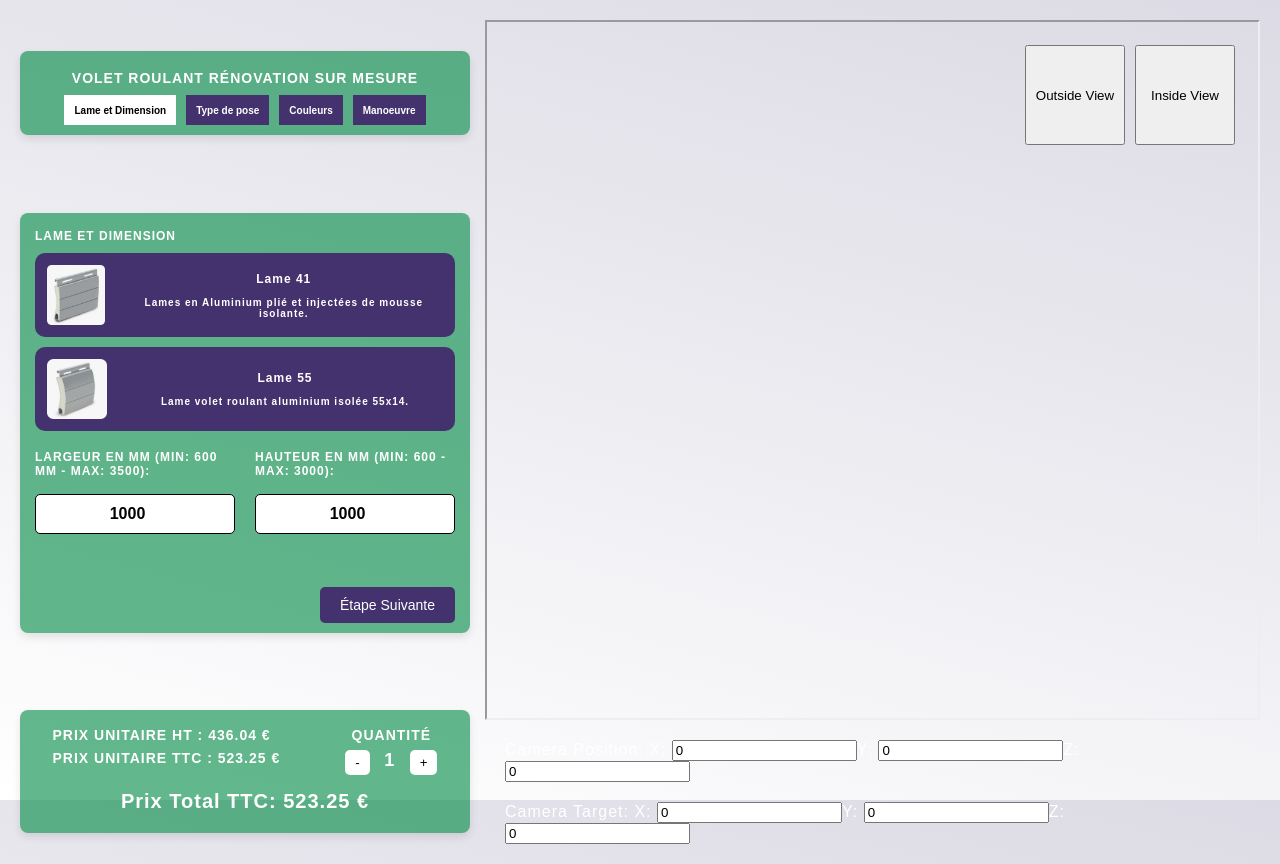
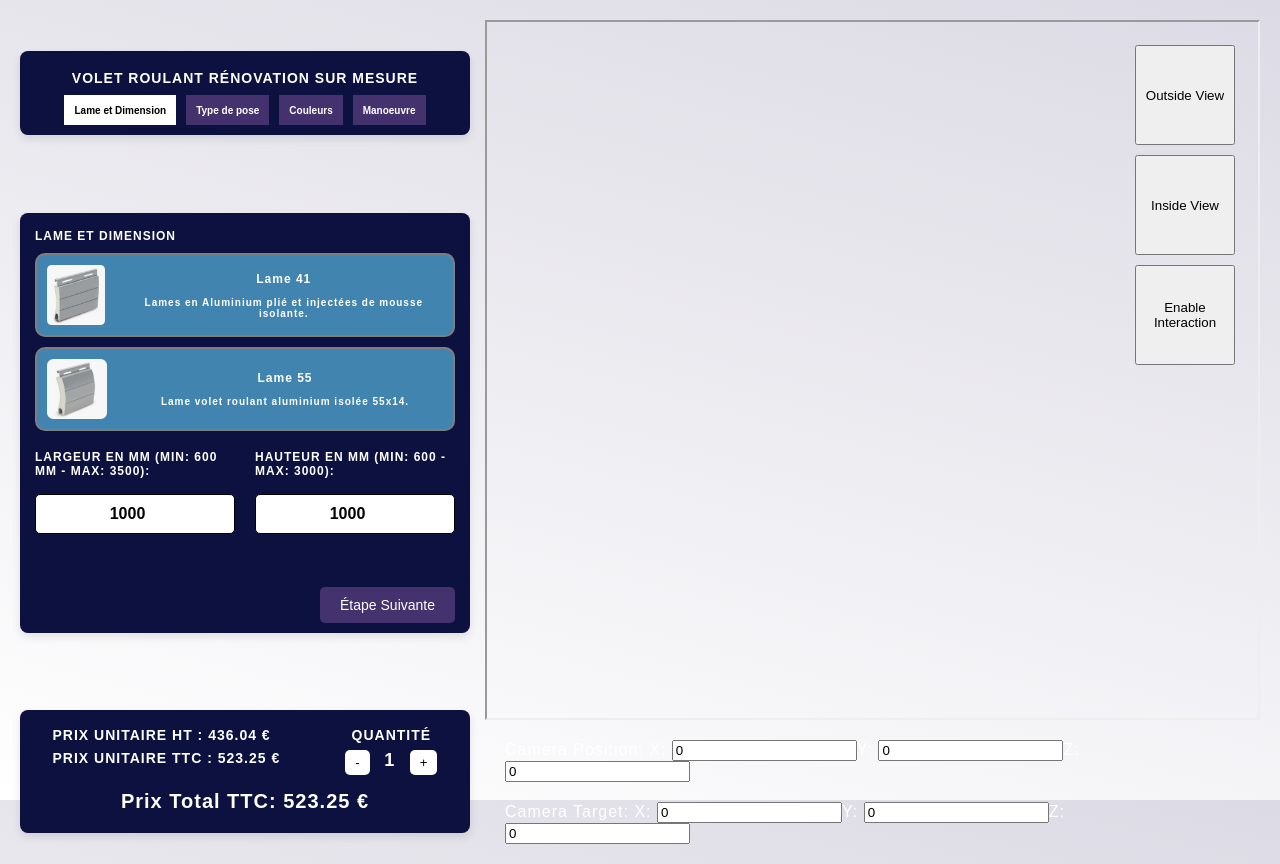
Before and after one commit to Hakimsabkhi/volet-configurateur, a React (Create React App) app: page / in a window 1280 px wide. Built offline with nearby package versions, Linux system fonts and the light colour scheme.

Commit message:
4/22/2024

```diff
--- a/src/components/calculator/dimensionCostCalculator.css
+++ b/src/components/calculator/dimensionCostCalculator.css
@@ -9,7 +9,7 @@
   align-items: center;
   width: 450px;
   padding: 10px;
-  background-color: rgba(0, 139, 70, 0.61); /* Semi-transparent background */
+  background-color: rgb(12, 17, 63); /* Semi-transparent background */
   border-radius: 8px;
   box-shadow: 0 4px 8px rgba(0, 0, 0, 0.1);
 }
--- a/src/components/formulaire/info.css
+++ b/src/components/formulaire/info.css
@@ -30,7 +30,7 @@
   z-index: 1000;
   width: 450px;
   padding: 10px;
-  background-color: rgba(0, 139, 70, 0.61); /* Semi-transparent background */
+  background-color: rgb(12, 17, 63); /* Semi-transparent background */
   border-radius: 8px;
   box-shadow: 0 4px 8px rgba(0, 0, 0, 0.1);
   align-items: center;
--- a/src/components/sketchfab/Viewer.css
+++ b/src/components/sketchfab/Viewer.css
@@ -12,6 +12,8 @@
 
 .overlay-buttons {
   position: absolute;
+  display: flex;
+  flex-direction: column;
   top: 20px; /* Adjust this value to place the buttons where you want them */
   right: 20px; /* Adjust this value to place the buttons where you want them */
   z-index: 10;
--- a/src/components/sketchfab/Viewer.js
+++ b/src/components/sketchfab/Viewer.js
@@ -3,6 +3,7 @@ import './Viewer.css';
 
 function Viewer({ setPosition, setTarget }) {
   const [apiClient, setApiClient] = useState(null);
+  const [userInteractionEnabled, setUserInteractionEnabled] = useState(false); // Directly manage user interaction state
 
   useEffect(() => {
     const iframe = document.getElementById('sketchfab-viewer');
@@ -17,15 +18,16 @@ function Viewer({ setPosition, setTarget }) {
             console.log('Viewer is ready');
             setApiClient(api);
 
-            // Disable user interaction
-            api.setUserInteraction(false, function(err) {
+            // Set initial user interaction status
+            api.setUserInteraction(userInteractionEnabled, function(err) {
               if (!err) {
-                console.log('User interaction disabled');
+                console.log(`Initial user interaction set to ${userInteractionEnabled}`);
               } else {
-                console.error('Failed to disable user interaction:', err);
+                console.error('Failed to set user interaction:', err);
               }
             });
 
+            // Regular camera updates
             const updateCameraDetails = () => {
               api.getCameraLookAt((err, cameraLookAt) => {
                 if (!err) {
@@ -64,16 +66,23 @@ function Viewer({ setPosition, setTarget }) {
       clearInterval(intervalId);
       if (apiClient) {
         apiClient.stop();
-        apiClient.setUserInteraction(true, function(err) {
-          if (!err) {
-            console.log('User interaction enabled');
-          } else {
-            console.error('Failed to enable user interaction:', err);
-          }
-        });
       }
     };
   }, [setPosition, setTarget]);
+
+  function toggleUserInteraction() {
+    if (apiClient) {
+      const newState = !userInteractionEnabled;
+      apiClient.setUserInteraction(newState, function(err) {
+        if (!err) {
+          console.log(`User interaction toggled to ${newState}`);
+          setUserInteractionEnabled(newState);
+        } else {
+          console.error('Failed to toggle user interaction:', err);
+        }
+      });
+    }
+  }
 
   function handleViewChange(position, target) {
     if (apiClient) {
@@ -81,7 +90,7 @@ function Viewer({ setPosition, setTarget }) {
         if (err) {
           console.error('Failed to set camera look at:', err);
         } else {
-          console.log(`Camera set to ${position}`);
+          console.log(`Camera set to position ${position}`);
         }
       });
     }
@@ -93,6 +102,7 @@ function Viewer({ setPosition, setTarget }) {
       <div className="overlay-buttons">
         <button style={{ width: '100px', height: '100px', margin: '5px' }} onClick={() => handleViewChange([-9.93, 6.88, 1.96], [-6.29, 2.11, 1.97])}>Outside View</button>
         <button style={{ width: '100px', height: '100px', margin: '5px' }} onClick={() => handleViewChange([-1.47, -1.74, 1.56], [-5.12, 3.01, 1.56])}>Inside View</button>
+        <button style={{ width: '100px', height: '100px', margin: '5px' }} onClick={toggleUserInteraction}>{userInteractionEnabled ? 'Disable Interaction' : 'Enable Interaction'}</button>
       </div>
     </div>
   );
--- a/src/components/steps/typeDePose.css
+++ b/src/components/steps/typeDePose.css
@@ -7,11 +7,11 @@
 
 .choice-btn {
   display: flex;
-  background-color: rgb(68, 50, 110);
+  background-color: rgba(94, 197, 238, 0.644);
   border: none;
   border-radius: 10px;
   padding: 10px;
-  border: 2px solid rgb(68, 50, 110);
+  border: 2px solid rgb(126, 126, 126);
   gap: 20px;
 }
 
--- a/src/index.js
+++ b/src/index.js
@@ -21,7 +21,7 @@ const Root = () => {
 
   return (
     <Provider store={store}>
-        <div style={{ display: loading ? 'none' : 'flex' , 'gap' : '15px', 'margin-right': '20px' , 'margin-top': '20px', 'margin-left': '20px'}}>
+        <div style={{ display: loading ? 'none' : 'flex' , 'gap' : '15px', 'marginRight': '20px' , 'marginTop': '20px', 'marginLeft': '20px'}}>
           <MultiStepMenu />
           <App />
         </div>
--- a/src/styles.css
+++ b/src/styles.css
@@ -39,7 +39,7 @@ body {
 .color-choice.selected {
   color: rgb(0, 0, 0); /* This will change the text color to blue when selected */
   background-color: #ffffff;
-  border: 2px solid rgb(68, 50, 110);
+  border: 2px solid rgb(255, 255, 255);
 }
 
 * {
@@ -123,7 +123,7 @@ svg {
   align-items: center;
   justify-content: space-between;
   padding: 10px;
-  background-color: rgba(0, 139, 70, 0.61); /* Semi-transparent background */
+  background-color: rgb(12, 17, 63); /* Semi-transparent background */
   border-radius: 8px;
   box-shadow: 0 4px 8px rgba(0, 0, 0, 0.1);
   z-index: 1000;
@@ -147,7 +147,7 @@ svg {
   align-items: center;
   justify-content: center;
   padding: 10px;
-  background-color: rgba(0, 139, 70, 0.61); /* Semi-transparent background */
+  background-color: rgb(12, 17, 63); /* Semi-transparent background */
   border-radius: 8px;
   box-shadow: 0 4px 8px rgba(0, 0, 0, 0.1);
   z-index: 1000;
```
